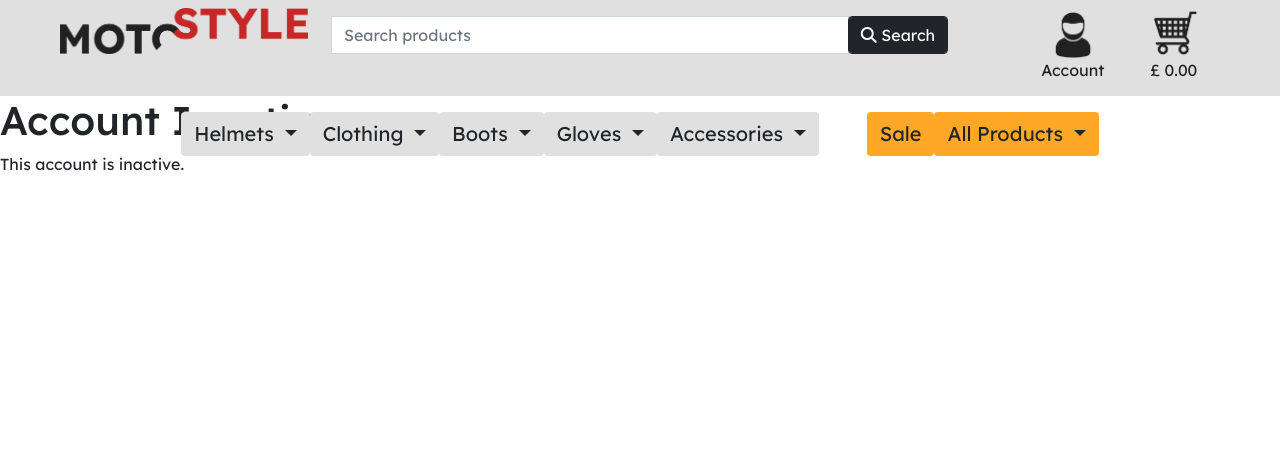
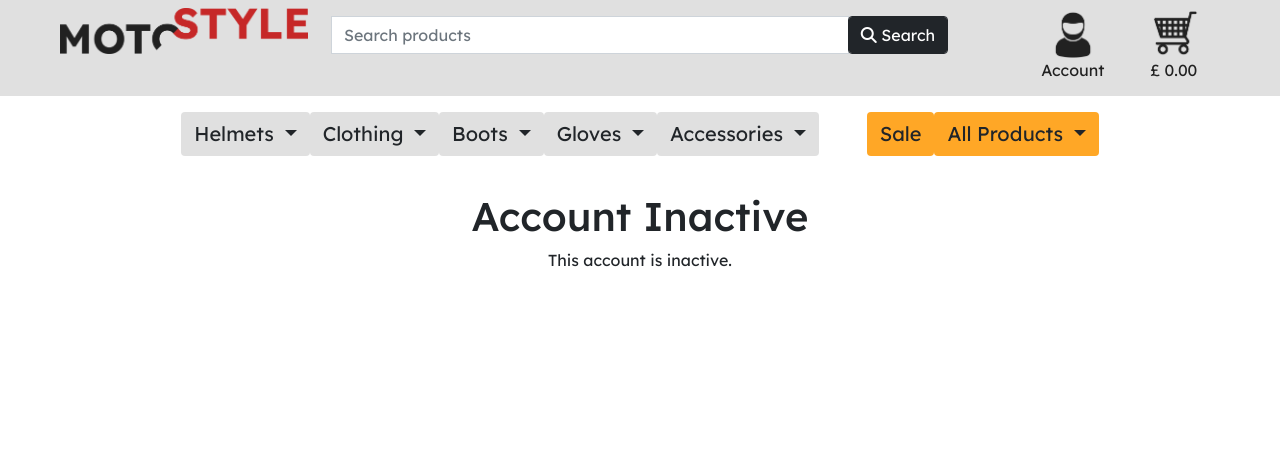
Before and after one commit to CristianBuca/MS4_MotoStyle, a Django app: a page that uses templates/allauth/account/account_inactive.html in a window 1280 px wide. Shown: the top 466 px of the page. Run offline with Django 3.2, Linux system fonts and the light colour scheme; some libraries are stand-ins or nearby versions.

Commit message:
Add(allauth-account_inactive): Page layout

```diff
--- a/templates/allauth/account/account_inactive.html
+++ b/templates/allauth/account/account_inactive.html
@@ -5,7 +5,14 @@
 {% block head_title %}{% trans "Account Inactive" %}{% endblock %}
 
 {% block content %}
-<h1>{% trans "Account Inactive" %}</h1>
-
-<p>{% trans "This account is inactive." %}</p>
+<div class="container mt-5">
+    <div class="row pt-lg-5 text-center">
+        <div class="col-12">
+            <h1>{% trans "Account Inactive" %}</h1>
+        </div>
+        <div class="col-12 col-lg-6 mx-auto">
+            <p>{% trans "This account is inactive." %}</p>
+        </div>
+    </div>
+</div>
 {% endblock %}
```
